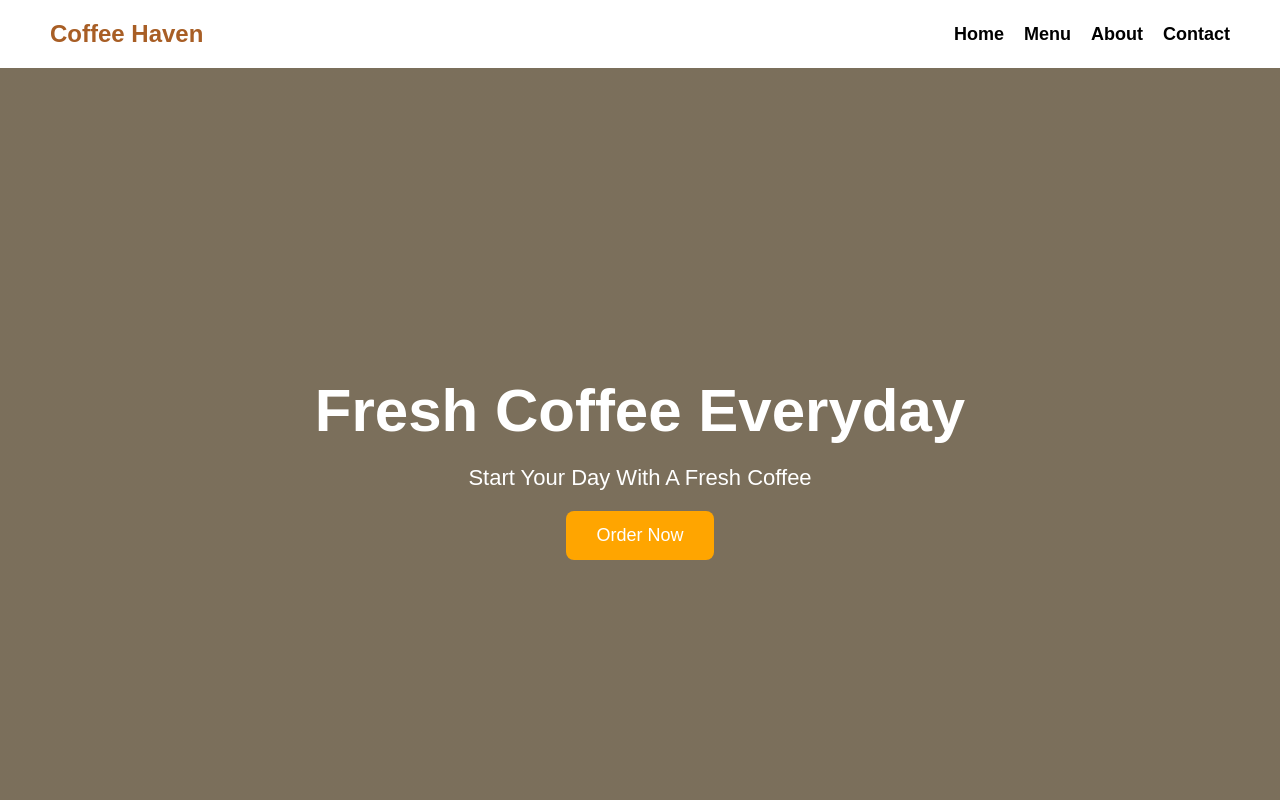
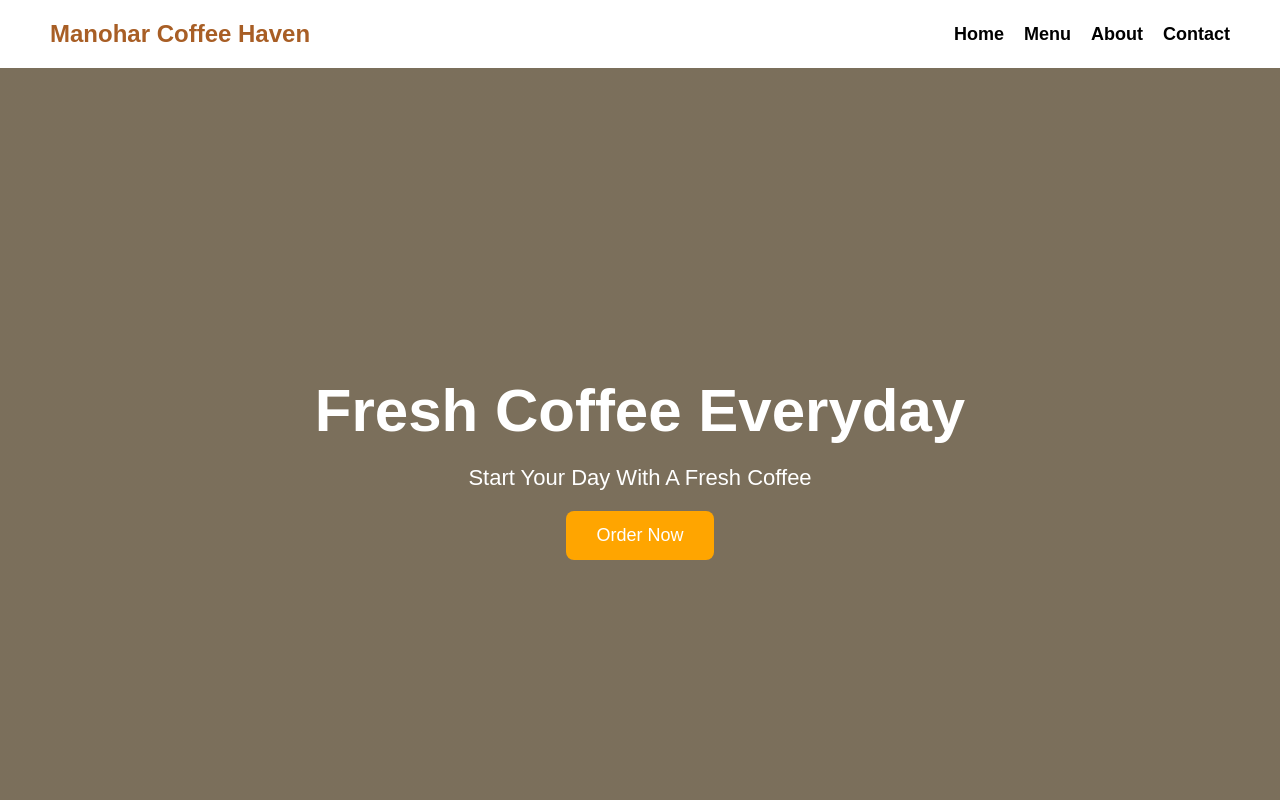
Before and after one commit to krishnamanohar-20062007/coffee-project, a plain HTML site: page Sample website coffee.html in a window 1280 px wide. Shown: the top 800 px of the page. Drawn offline with Linux system fonts and the light colour scheme.

Commit message:
Updated coffee website

```diff
--- a/Sample website coffee.html
+++ b/Sample website coffee.html
@@ -327,7 +327,7 @@ footer{
 
 <nav>
 
-    <h2>Coffee Haven</h2>
+    <h2> Manohar Coffee Haven</h2>
 
     <ul>
 
```
